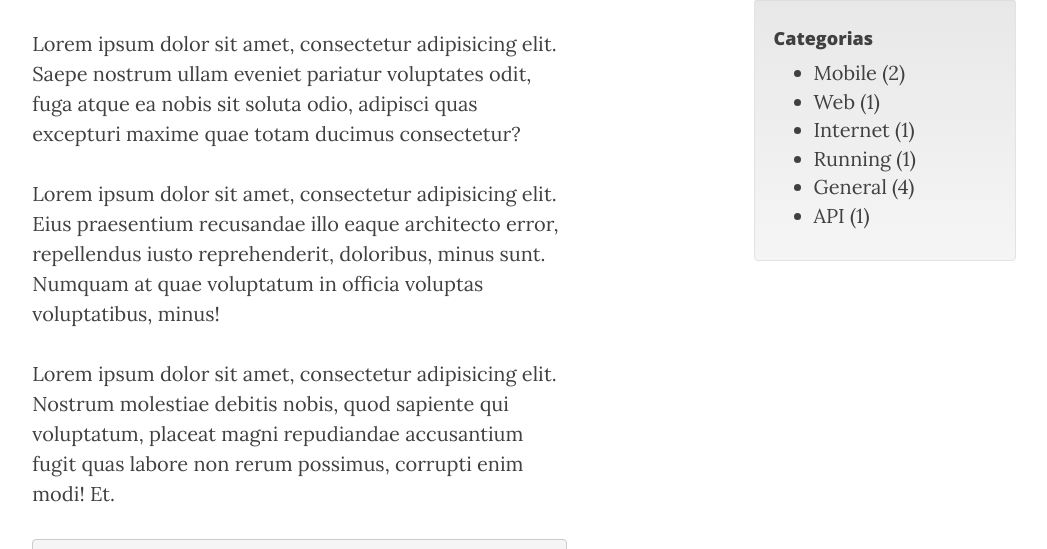
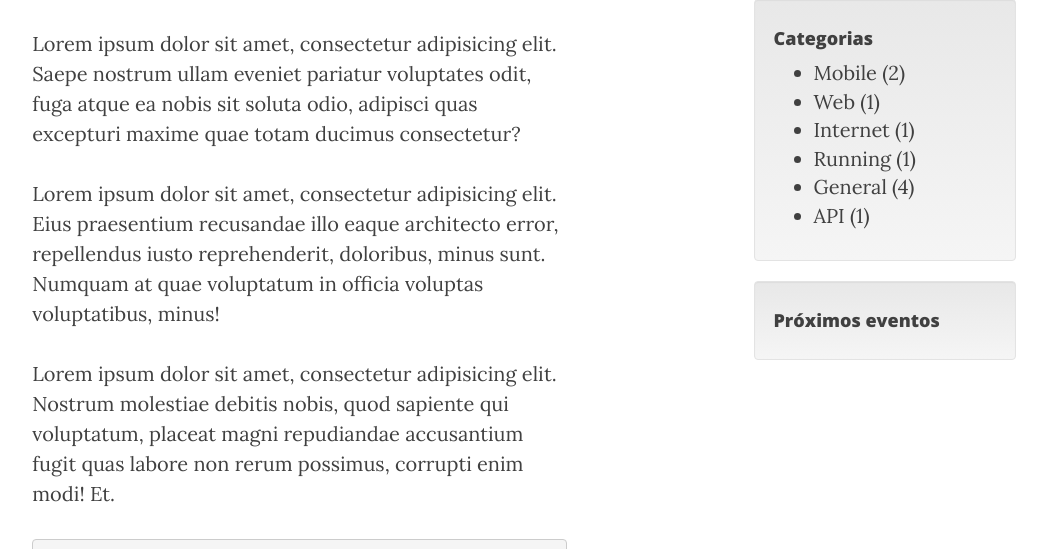
Before and after one commit to mugan86/django_blog, a Django app: page /about in a window 1280 px wide. Shown: the part 499-1048 px from the top of the page, without its empty margins (209-1256 px from the left). Run offline with Django 3.2, Linux system fonts and the light colour scheme; data comes from the database, SQL or seed files in the repository; some libraries are stand-ins or nearby versions.

Commit message:
Show next events (in progress

```diff
--- a/blog/templates/blog/base.html
+++ b/blog/templates/blog/base.html
@@ -101,12 +101,20 @@
                     </div>
                     <div class="col-sm-3">
                         <div class="well">
-                            <h4> Categorias</h4>
+                            <h4>Categorias</h4>
                             <ul>
                                 {% for cat in post_categorys %}
-                                    <li><a href="/post/category/{{ cat.0 }}">{{ cat.1 }}</li>
+                                    <li><a href="/post/category/{{ cat.0 }}">{{ cat.1 }}</a></li>
                                 {% endfor %}
                             </ul>
+                        </div>
+                    </div>
+                    <div class="col-sm-3">
+                        <div class="well">
+                            <h4>Pr&oacute;ximos eventos</h4>
+                            {% for event in events %}
+                                {{event.name}}
+                            {% endfor %}
                         </div>
                     </div>
                 </div>
```
